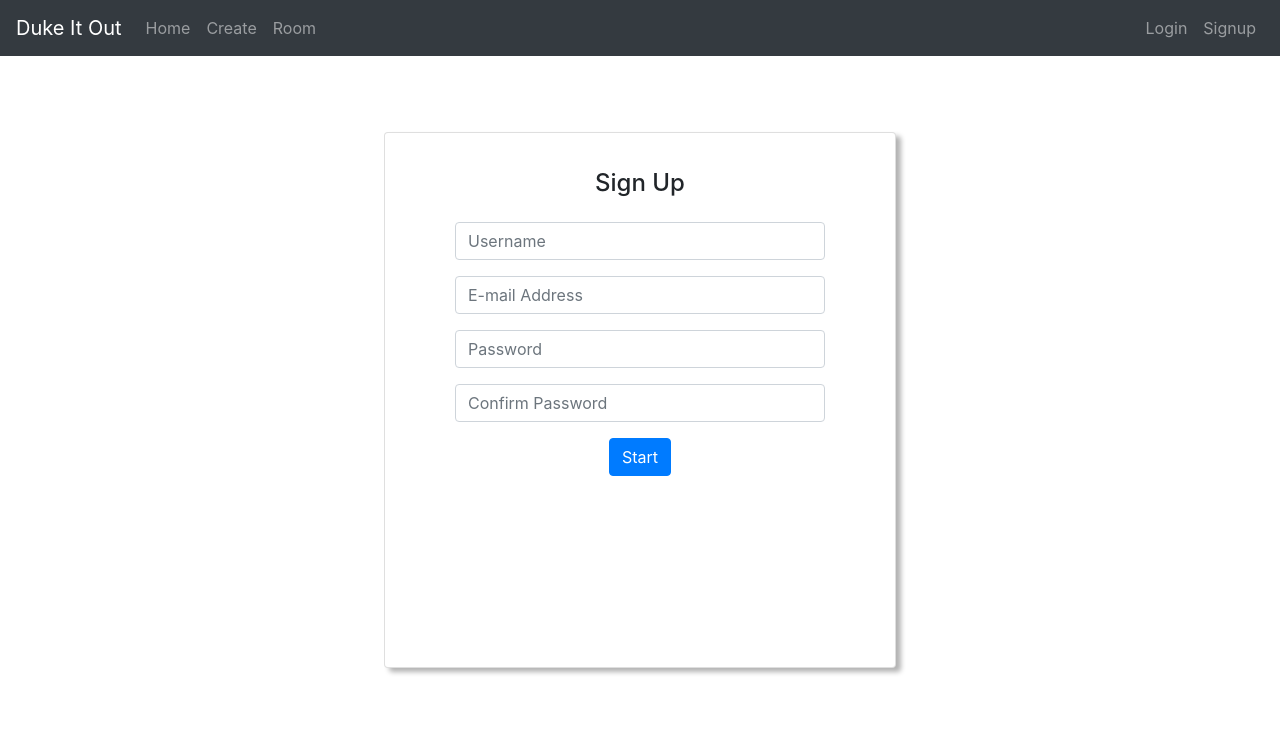
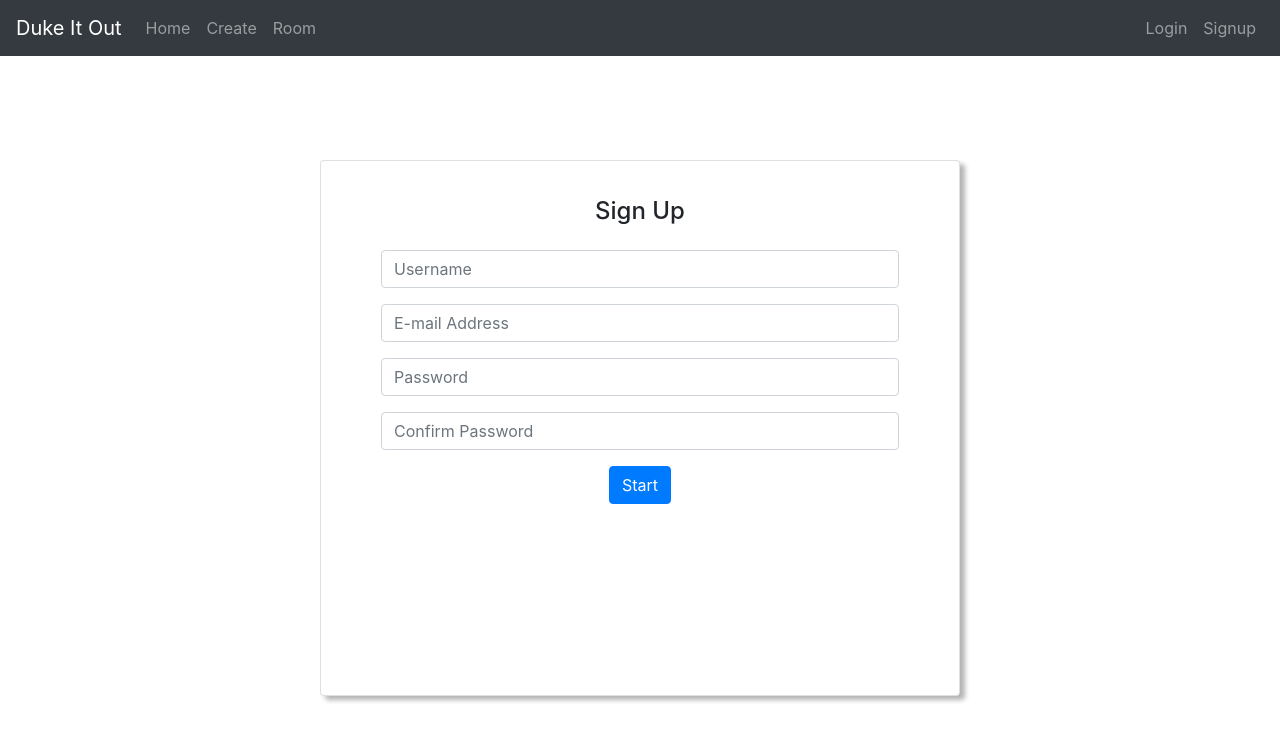
Before and after one commit to joshua-deans/duke-it-out, a React (Create React App) app in the folder client/: page /signup in a window 1280 px wide. Shown: the top 740 px of the page. Built offline with nearby package versions, Linux system fonts and the light colour scheme.

Commit message:
Made improvements to the CSS of the application

```diff
--- a/client/src/containers/App.css
+++ b/client/src/containers/App.css
@@ -11,3 +11,12 @@
 .container-body {
   flex-grow : 1;
 }
+
+.formStyle {
+  box-shadow: 5px 4px 5px #b3b3b3;
+  padding: 20px 60px;
+  overflow-y: auto;
+  position: relative;
+  top: 50%;
+  transform: translateY(-50%);
+}
--- a/client/src/containers/Login.js
+++ b/client/src/containers/Login.js
@@ -2,19 +2,14 @@
 
 class Login extends Component {
     render() {
-        let formStyle = {
-            boxShadow: '5px 4px 5px #b3b3b3',
-            padding: '20px 70px',
-            width: '40vw', height: '50vh',
-            minHeight: '200px', minWidth: '400px',
-            overflowY: 'auto',
-            position: 'absolute',
-            left:'0', right:'0', top:'0', bottom:'0',
-            margin:'auto'
+        let loginFormStyle = {
+            width: '50vw',
+            height: '50vh'
         };
 
         return(
-            <form className="card container-body" style={formStyle} >
+            <div className="container-body mx-auto">
+            <form className="card formStyle" style={loginFormStyle} >
                 <h4 className="p-3">Log In</h4>
                 <div className="form-group">
                     <input type="text" className="form-control" id="email" name="username"
@@ -25,6 +20,7 @@
                 </div>
                 <button type="submit"className="btn btn-primary align-text-bottom mw-25 mx-auto">Start</button>
             </form>
+            </div>
         )
     }
 }
--- a/client/src/containers/Signup.js
+++ b/client/src/containers/Signup.js
@@ -2,19 +2,14 @@
 
 class Signup extends Component {
     render() {
-        let formStyle = {
-            boxShadow: '5px 4px 5px #b3b3b3',
-            padding: '20px 70px',
-            width: '40vw', height: '67vh',
-            minHeight: '200px', minWidth: '400px',
-            overflowY: 'auto',
-            position: 'absolute',
-            left:'0', right:'0', top:'0', bottom:'0',
-            margin:'auto'
+        let signupFormStyle = {
+            width: '50vw',
+            height: '67vh'
         };
 
         return(
-            <form className="card container-body" style={formStyle} >
+            <div className="container-body mx-auto">
+            <form className="card formStyle" style={signupFormStyle} >
                 <h4 className="p-3">Sign Up</h4>
                 <div className="form-group">
                     <input type="text" className="form-control" id="username" name="username" placeholder="Username"/>
@@ -30,6 +25,7 @@
                 </div>
                 <button type="submit" class="btn btn-primary align-text-bottom mw-25 mx-auto">Start</button>
             </form>
+            </div>
         )
     }
 }
```
